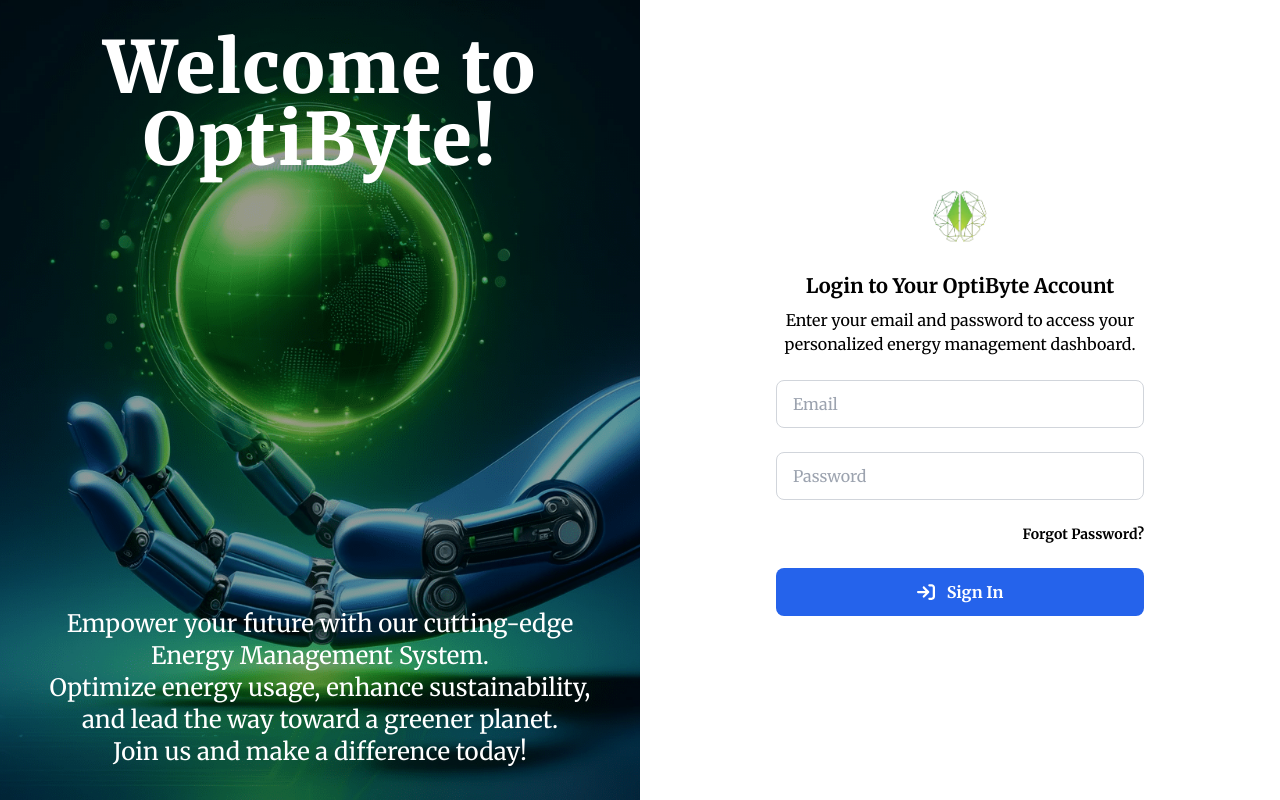
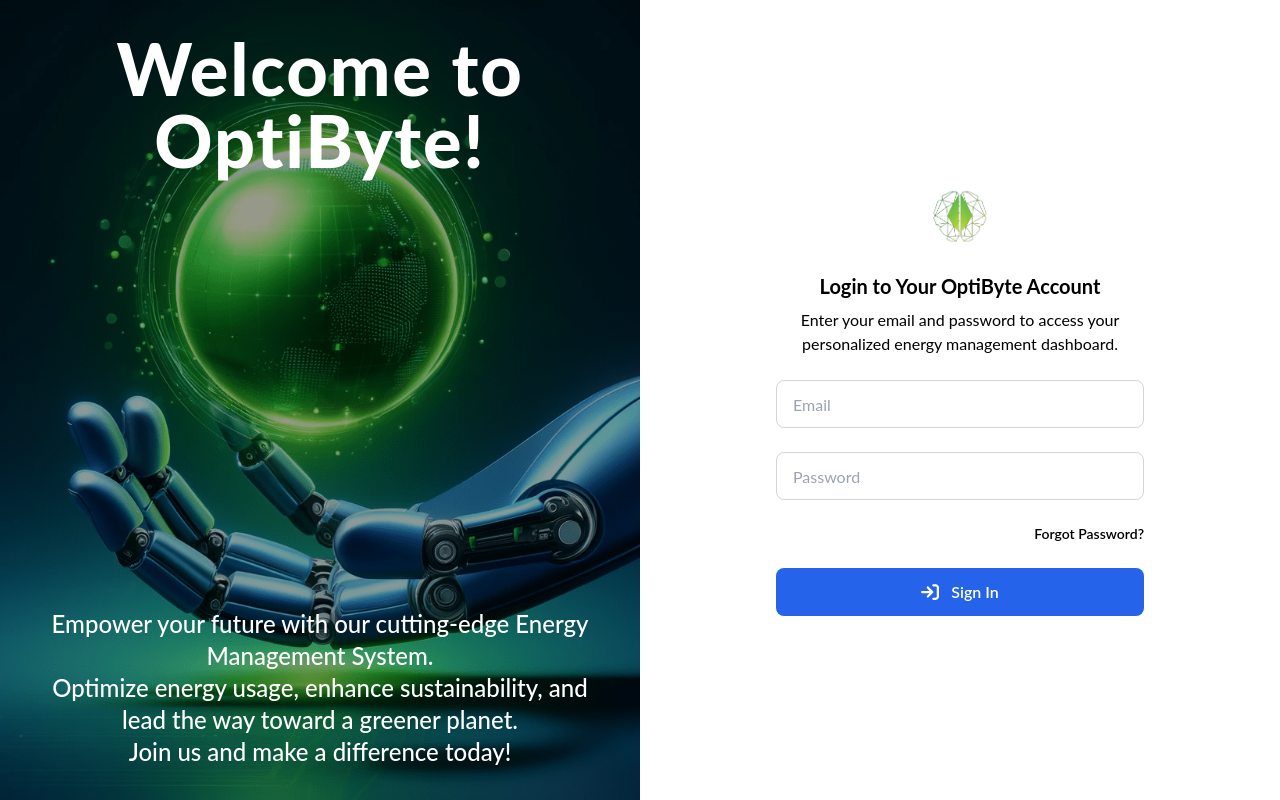
Before and after one commit to Indian-1234/sustain, a React (Create React App) app: page /login in a window 1280 px wide. Built offline with nearby package versions, Linux system fonts and the light colour scheme.

Commit message:
backround color chage

```diff
--- a/src/App.css
+++ b/src/App.css
@@ -1,11 +1,23 @@
 body {
-  font-family: 'Merriweather', serif;
+  /* font-family: 'Merriweather', serif; */
+  font-family: "Lato", sans-serif;
+  /* font-weight: 100; */
+  /* font-style: normal; */
 }
 /* src/index.css or src/App.css */
 
+body {
+  background-color: #111827; /* Set the background color of the body */
+}
+/* App.css */
+html {
+  scroll-behavior: smooth;
+}
 
 
 span.rdrStaticRangeLabel {
   color: black;
 }
-@import url('https://fonts.googleapis.com/css2?family=Merriweather:ital,wght@0,300;0,400;0,700;0,900;1,300;1,400;1,700;1,900&family=Roboto+Slab:wght@100..900&display=swap');
+
+@import url('https://fonts.googleapis.com/css2?family=Lato:ital,wght@0,100;0,300;0,400;0,700;0,900;1,100;1,300;1,400;1,700;1,900&family=Merriweather:ital,wght@0,300;0,400;0,700;0,900;1,300;1,400;1,700;1,900&family=Roboto+Slab:wght@100..900&display=swap');
+/* @import url('https://fonts.googleapis.com/css2?family=Merriweather:ital,wght@0,300;0,400;0,700;0,900;1,300;1,400;1,700;1,900&family=Roboto+Slab:wght@100..900&display=swap'); */
--- a/src/Apps.js
+++ b/src/Apps.js
@@ -1,45 +1,45 @@
-import React from "react";
-import MapComponent from "./components/MapComponent";
-import EnergySourceMix from "./components/EnergySourceMix";
-import EnergyContribution from "./components/EnergyContribution";
-import ScopeWiseCOE from "./components/ScopeWiseCOE";
-import MonthlyConsumption from "./components/MonthlyConsumption";
-import EnergyConsumptionCostCard from "./components/EnergyConsumptionCostCard";
-import EnergyLoadCard from "./components/EnergyLoadCard";
-import UtilityConsumptionChart from "./components/chartanalysys";
-import PlantWiseConsumptionChart from "./components/PlantWiseConsumptionChart";
-import Sidebar from "./components/CustomSidebar";
-import Example from "./components/DataGridTable.tsx";
+// import React from "react";
+// import MapComponent from "./components/MapComponent";
+// import EnergySourceMix from "./components/EnergySourceMix";
+// import EnergyContribution from "./components/EnergyContribution";
+// import ScopeWiseCOE from "./components/ScopeWiseCOE";
+// import MonthlyConsumption from "./components/MonthlyConsumption";
+// import EnergyConsumptionCostCard from "./components/EnergyConsumptionCostCard";
+// import EnergyLoadCard from "./components/EnergyLoadCard";
+// import UtilityConsumptionChart from "./components/chartanalysys";
+// import PlantWiseConsumptionChart from "./components/PlantWiseConsumptionChart";
+// import Sidebar from "./components/CustomSidebar";
+// import Example from "./components/DataGridTable.tsx";
 
-function Apps() {
-  return (
-    <div className="relative flex min-h-screen bg-gray-900 text-white">
-      <div
-        className="bg-gray-800 h-screen w-16 fixed top-0 left-0 z-50" // Use fixed positioning and z-50
-      >
-        <Sidebar />
-      </div>
+// function Apps() {
+//   return (
+//     <div className="relative flex min-h-screen bg-gray-900 text-white">
+//       <div
+//         className="bg-gray-800 h-screen w-16 fixed top-0 left-0 z-50" // Use fixed positioning and z-50
+//       >
+//         <Sidebar />
+//       </div>
 
-      <div className="flex-1 ml-20 p-6 overflow-y-auto"> {/* Added left margin for the sidebar */}
-        <MapComponent />
-        <div className="grid grid-cols-1 lg:grid-cols-2 gap-6">
-          <div className="col-span-2 grid grid-cols-1 sm:grid-cols-3 gap-6">
-            <EnergyLoadCard />
-            <EnergyConsumptionCostCard />
-            <EnergySourceMix />
-          </div>
+//       <div className="flex-1 ml-20 p-6 overflow-y-auto"> {/* Added left margin for the sidebar */}
+//         <MapComponent />
+//         <div className="grid grid-cols-1 lg:grid-cols-2 gap-6">
+//           <div className="col-span-2 grid grid-cols-1 sm:grid-cols-3 gap-6">
+//             <EnergyLoadCard />
+//             <EnergyConsumptionCostCard />
+//             <EnergySourceMix />
+//           </div>
 
-          <div className="col-span-2 grid grid-cols-1 sm:grid-cols-3 gap-6">
-            <EnergyContribution />
-            <ScopeWiseCOE />
-            <MonthlyConsumption />
-          </div>
-        </div>
-        <UtilityConsumptionChart />
-        <PlantWiseConsumptionChart />
-      </div>
-    </div>
-  );
-}
+//           <div className="col-span-2 grid grid-cols-1 sm:grid-cols-3 gap-6">
+//             <EnergyContribution />
+//             <ScopeWiseCOE />
+//             <MonthlyConsumption />
+//           </div>
+//         </div>
+//         <UtilityConsumptionChart />
+//         <PlantWiseConsumptionChart />
+//       </div>
+//     </div>
+//   );
+// }
 
-export default Apps;
+// export default Apps;
--- a/src/components/layout.js
+++ b/src/components/layout.js
@@ -5,11 +5,11 @@
 
 const Layout = ({ children }) => {
   return (
-    <div>
+    <div className="">
       <div className="mb-10 shadow-gray-400">
       <Navbar/>
       </div>
-    <div className="bg-gray-900 text-white">
+    <div className=" text-white">
       <div className=" w-16 fixed top-0 left-0 z-50">
         <Sidebar />
       </div>
--- a/src/index.css
+++ b/src/index.css
@@ -2,12 +2,12 @@
 @tailwind components;
 @tailwind utilities;
 body {
-  margin: 0;
+  /* margin: 0;
   font-family: -apple-system, BlinkMacSystemFont, 'Segoe UI', 'Roboto', 'Oxygen',
     'Ubuntu', 'Cantarell', 'Fira Sans', 'Droid Sans', 'Helvetica Neue',
     sans-serif;
   -webkit-font-smoothing: antialiased;
-  -moz-osx-font-smoothing: grayscale;
+  -moz-osx-font-smoothing: grayscale; */
 }
 
 code {
```
